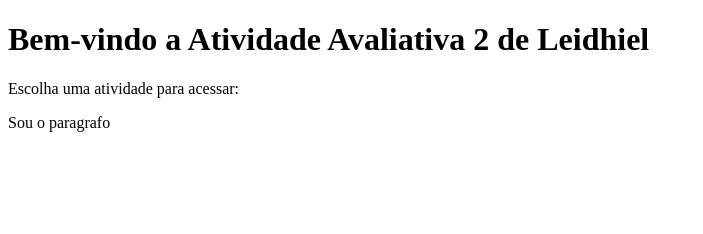
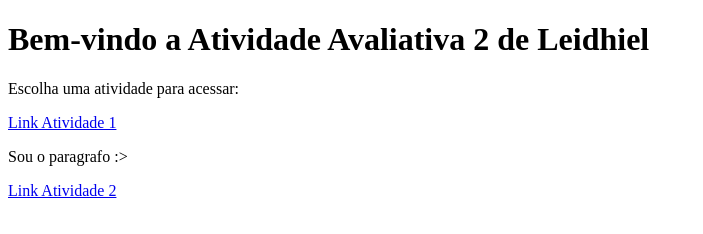
Before and after one commit to leidhiel-ifpr/Disciplina_Tecnologia_web_2025, a plain HTML site: page index.html in a window 1280 px wide. Shown: the whole page, without its empty margins (0-703 px from the left). Drawn offline with Linux system fonts and the light colour scheme.

Commit message:
Versão3_2

```diff
--- a/index.html
+++ b/index.html
@@ -7,9 +7,13 @@
 <h1>Bem-vindo a Atividade Avaliativa 2 de Leidhiel</h1>
         <p>Escolha uma atividade para acessar:</p>
 
-        <a href="https://leidhiel-ifpr.github.io/Disciplina_Tecnologia_web_2025/Atividade_1/Atividade1.html"></a>
-        <p>Sou o paragrafo</p>
-        <a href="https://leidhiel-ifpr.github.io/Disciplina_Tecnologia_web_2025/Atividade_2/Atividade2.html"></a>
+        <a href="Atividade_1/Atividade1.html"> Link Atividade 1</a>
+        <p>Sou o paragrafo :></p>
+        <a href="Atividade_2/Atividade2.html"> Link Atividade 2</a>
+
+    <img src=""
+
+
 
     </body>
 </html>
```
